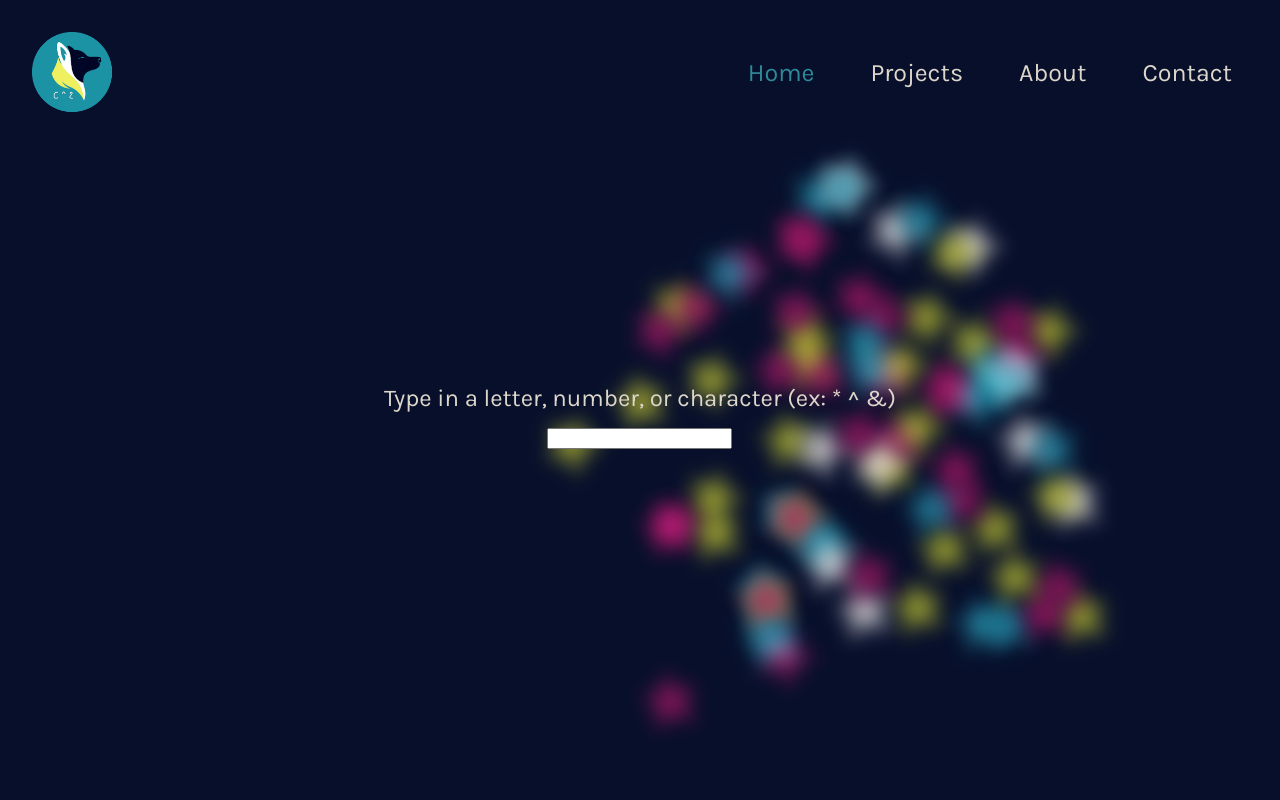
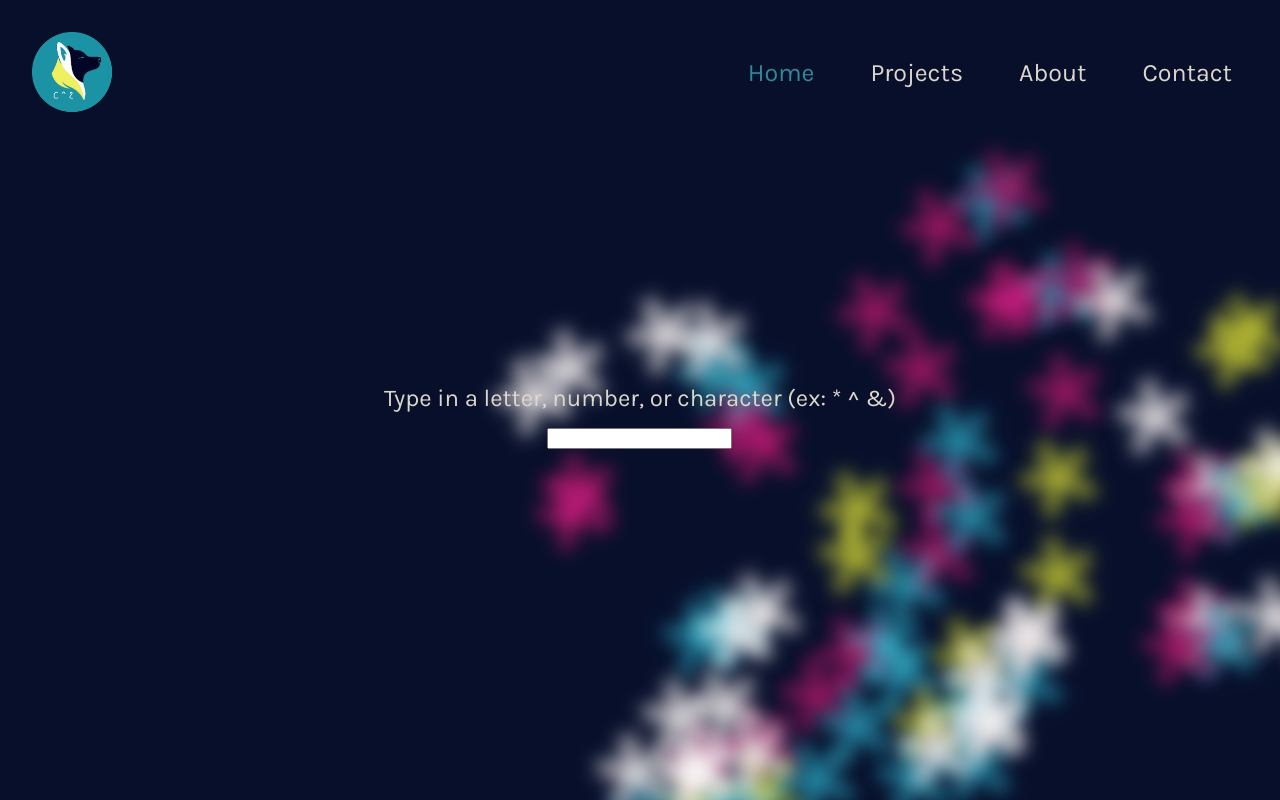
Before and after one commit to ciciwoolf/nextjs-react-app, a Next.js app in the folder fun-stuff/: page / in a window 1280 px wide. Built offline with nearby package versions, Linux system fonts and the light colour scheme.

Commit message:
tweaking the size of characters

```diff
--- a/fun-stuff/app/page.module.scss
+++ b/fun-stuff/app/page.module.scss
@@ -121,16 +121,20 @@ First, create a mixin called klaidescope that handles the style of the floating
     left: 50%;
     width: 1em;
     height: 1em;
-    font-size: 16px;
+    font-size: 3vmin;
     mix-blend-mode: screen;
     color: transparent;
     @include klaidescope(40);
-    animation: move 44s -27s infinite ease-in-out alternate;
+    animation: move 40s -27s infinite ease-in-out alternate;
   }
 
   &::after {
     animation-duration: 43s;
     animation-delay: -32s;
+  }
+
+  @include respond-to("sm") {
+    height: 0vh;
   }
 }
 
```
